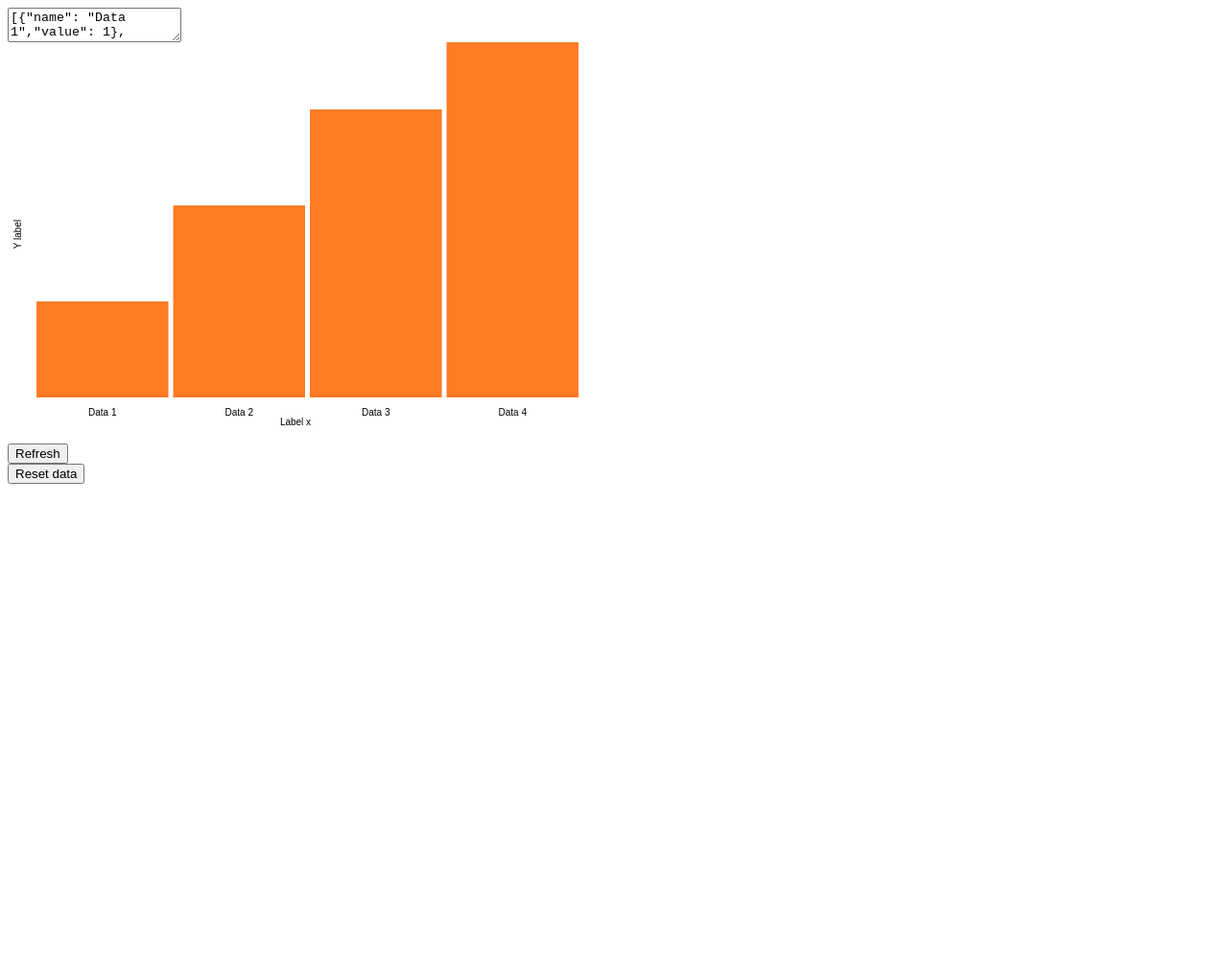
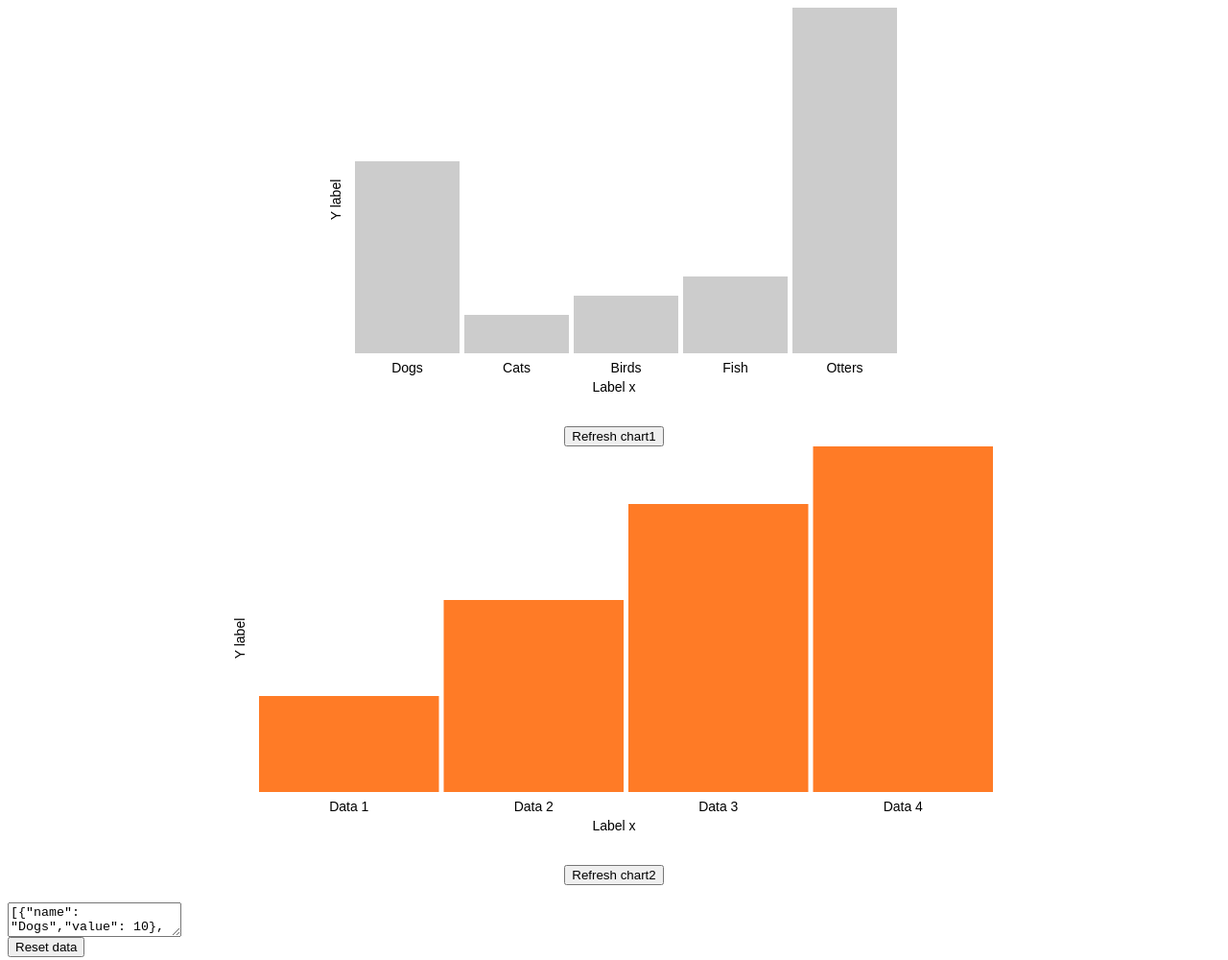
Before and after one commit to edsalter/chartDemo, a website: page index.html in a window 1280 px wide. Shown: the whole page at 96% size. Before the commit the page ends 800 px from the top, so only its background shows below. Drawn offline with nearby package versions, Linux system fonts and the light colour scheme.

Commit message:
various refactoring, added ability to change colour

```diff
--- a/index.html
+++ b/index.html
@@ -1,16 +1,24 @@
 <html>
 
     <head>
-
+        <style type="text/css">
+            .chart{
+                text-align: center;
+                display: block;
+            }
+        </style>
     </head>
 
     <body ng-app="chartDemoRaphael" ng-controller="appController">
-        <textarea ng-model="userData"></textarea>
+
+        <bar-chart class="chart" user-data="userData" id="chart1" label-y="Y label" label-x="Label x" bar-color="#ccc"></bar-chart>
+
+        <bar-chart class="chart" user-data="userData2" id="chart2" width="800" height="400" label-y="Y label" label-x="Label x"></bar-chart>
 
         <br />
 
-        <bar-chart user-data="userData" id="barChart1" width="600" height="400" label-y="Y label" label-x="Label x"></bar-chart>
-
+        <textarea ng-model="userData"></textarea>
+        <br />
         <button ng-click="reset()">Reset data</button>
 
         <!-- TODO setup grunt script -->
--- a/src/directives/BarChart.js
+++ b/src/directives/BarChart.js
@@ -2,23 +2,24 @@
 app.directive('barChart',["BarChart", function(BarChart) {
     return {
         restrict: 'AE',
-        replace: 'true',
-        template: '<div><br /><br /><button ng-click="updateChart()">Refresh</button></div>',
+        template: '<div><br /><br /><button ng-click="updateChart()">Refresh {{id}}</button></div>',
         scope: {
             labelX: "@",
             labelY: "@",
             width: "@",
             height: "@",
             id: "@",
-            userData: "="
+            userData: "=",
+            barColor: "@"
         },
         link: function(scope) {
             var parsedUserData = [];
 
-            var width = scope.width || 400,
-                height = scope.height || 300,
+            var width = scope.width || 600,
+                height = scope.height || 400,
                 labelX = scope.labelX || "x",
-                labelY = scope.labelY || "y";
+                labelY = scope.labelY || "y",
+                color = scope.barColor || "#FF7B26"
 
             //update chart with latest data
             scope.updateChart = function () {
@@ -40,7 +41,8 @@ app.directive('barChart',["BarChart", function(BarChart) {
                     id: scope.id,
                     data:parsedUserData,
                     labelX: labelX,
-                    labelY: labelY
+                    labelY: labelY,
+                    color: color
                 });
             }
 
--- a/src/main.js
+++ b/src/main.js
@@ -1,11 +1,7 @@
 var app = angular.module('chartDemoRaphael', []);
 
 app.controller('appController', function($scope){
-    var userData = '[{"name": "Data 1","value": 1},{"name": "Data 2","value": 2},{"name": "Data 3","value": 3},{"name": "Data 4","value": 4}]';
+    $scope.userData = '[{"name": "Dogs","value": 10},{"name": "Cats","value": 2},{"name": "Birds","value": 3},{"name": "Fish","value": 4},{"name": "Otters","value": 20}]';
+    $scope.userData2 = '[{"name": "Data 1","value": 1},{"name": "Data 2","value": 2},{"name": "Data 3","value": 3},{"name": "Data 4","value": 4}]';
 
-    $scope.userData = userData;
-
-    $scope.reset = function () {
-        $scope.userData = userData;
-    }
 });
--- a/src/services/BarChart.js
+++ b/src/services/BarChart.js
@@ -1,13 +1,15 @@
 (function () {
-
     'use strict';
     app.factory('BarChart', ['Chart', function(Chart) {
         return function(options){
             var barChart = new Chart(options);
+            var fontFamily = "Helvetica Neue', Helvetica, Arial, sans-serif",
+                fontSize   = 14;
 
             //create the axis labels
-            var labelX = barChart.text(options.width/2, options.height - 5, options.labelX);
-            var labelY = barChart.text(10, options.height/2, options.labelY).rotate(270);
+            var labelX = barChart.text(options.width/2, options.height - 5, options.labelX).attr({"font-family":fontFamily, "font-size":fontSize});
+
+            var labelY = barChart.text(10, options.height/2, options.labelY).rotate(270).attr({"font-family":fontFamily, "font-size":fontSize});
 
             var bars = options.data || [];
             var barWidth = (barChart.width -30) / bars.length -5;
@@ -18,36 +20,38 @@
 
             var ratio = barMaxSize / barChart.height;
 
-            var labelValue = barChart.text(40, 40, "").attr({fill: "#000"});
+            var hoverLabelValue = barChart.text(40, 40, "").attr({fill: "#000"});
 
-            var chartBottomPadding = 30,
+            var chartBottomPadding = 40,
                 chartLeftPadding = 30;
 
             function createBar(inputBar){
-                var y,
-                    barHeight,
-                    x = ((barWidth * i) + 5 * i) + chartLeftPadding;
+                //normalise data http://stackoverflow.com/questions/13368046/how-to-normalize-a-list-of-positive-numbers-in-javascript
+                var barHeight = inputBar.value / ratio;
+                var x = ((barWidth * i) + 5 * i) + chartLeftPadding;
+                var y = barChart.height - barHeight - chartBottomPadding;
 
-                //normalise data http://stackoverflow.com/questions/13368046/how-to-normalize-a-list-of-positive-numbers-in-javascript
-                barHeight = inputBar.value / ratio;
+                var labelPosition = {
+                    x: x + barWidth/2,
+                    y: barChart.height - 25
+                };
 
                 console.log(barHeight)
-                y = barChart.height - barHeight - chartBottomPadding;
 
                 //render bar
-                var bar = barChart.rect(x, y, barWidth, barHeight).attr("fill", "#FF7B26").attr("stroke-width", 0);
+                var bar = barChart.rect(x, y, barWidth, barHeight).attr("fill", options.color).attr("stroke-width", 0);
+
+                //render label
+                barChart.text(labelPosition.x, labelPosition.y, inputBar.name).attr({fill: "#000"}).attr({"font-family":fontFamily, "font-size":fontSize});
 
                 //Show value of bar on hover
                 bar.hover(function(e){
-                        console.log(this.value);
-                        labelValue = labelValue.attr({text: this.name + ": " + this.value}).toFront();
+                        hoverLabelValue.attr({text: this.name + ": " + this.value}).toFront().attr({"font-family":fontFamily, "font-size":fontSize});
                     },
                     function(e){
-                        labelValue = labelValue.attr({text: ""});
+                        hoverLabelValue.attr({text: ""});
                     }, inputBar);
 
-                //render label
-                barChart.text(x + barWidth/2, barChart.height - 15, inputBar.name).attr({fill: "#000"});
             }
 
             var barsCache = [];
```
